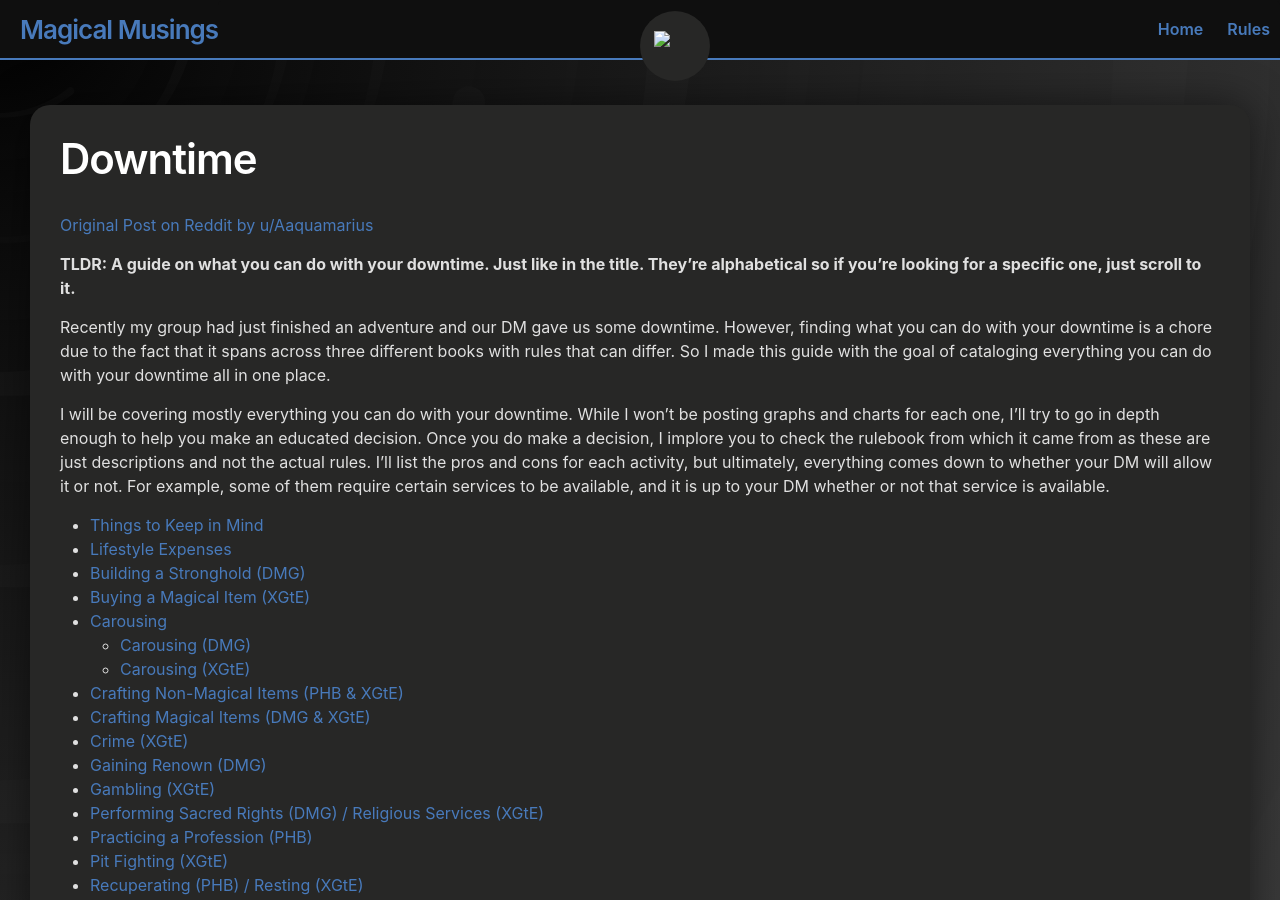
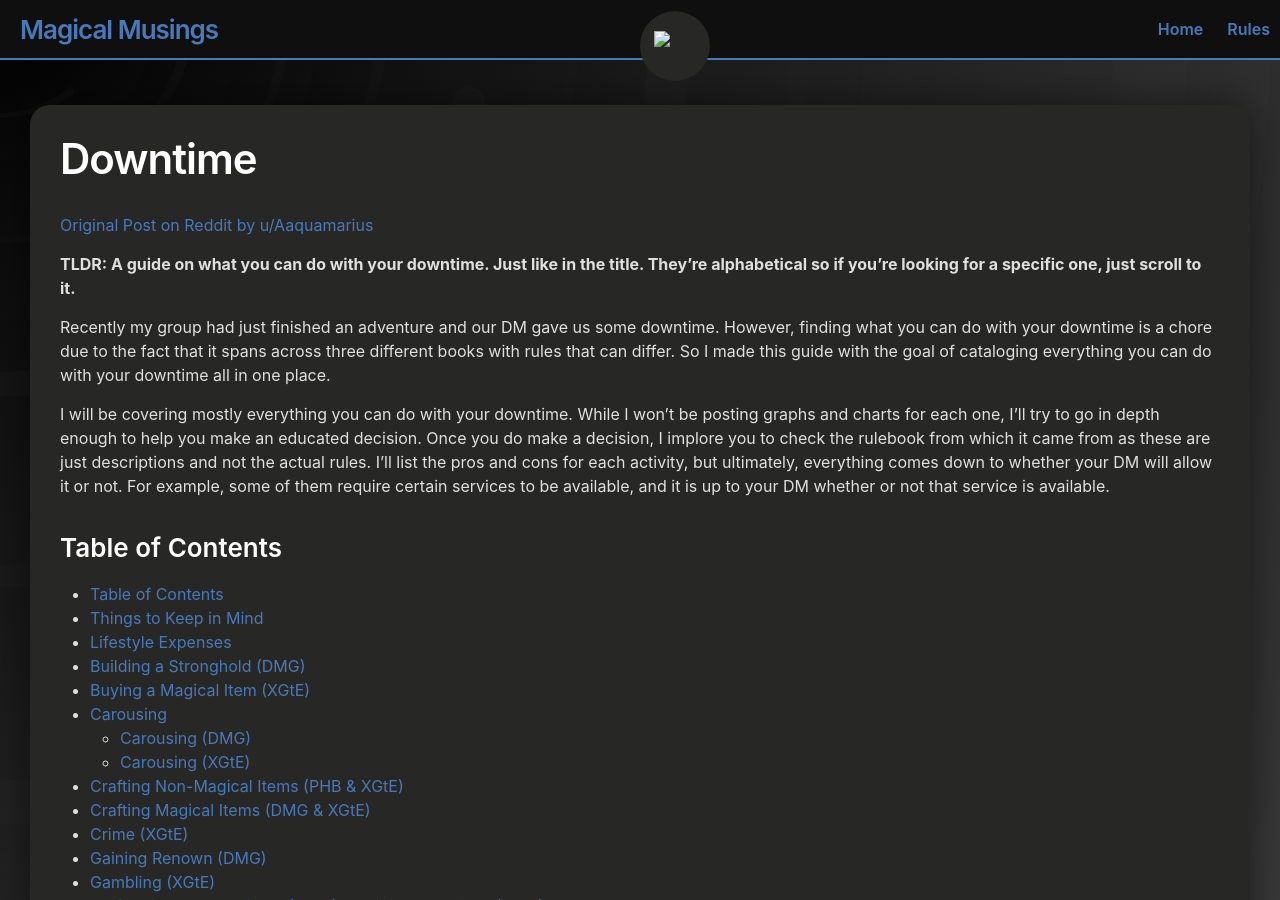
Before and after one commit to andersthemagi/magicalmusings.github.io, a Jekyll site: the page built from _posts/2020-10-03-rules-dt.md, in a window 1280 px wide and 900 px high. Built offline with Jekyll 4.4.1, drawn with Linux system fonts in a browser that asks for light colours.

Commit message:
Update 2020-10-03-rules-dt.md

```diff
--- a/_posts/2020-10-03-rules-dt.md
+++ b/_posts/2020-10-03-rules-dt.md
@@ -14,6 +14,7 @@ Recently my group had just finished an adventure and our DM gave us some downtim
 
 I will be covering mostly everything you can do with your downtime. While I won't be posting graphs and charts for each one, I'll try to go in depth enough to help you make an educated decision. Once you do make a decision, I implore you to check the rulebook from which it came from as these are just descriptions and not the actual rules. I'll list the pros and cons for each activity, but ultimately, everything comes down to whether your DM will allow it or not. For example, some of them require certain services to be available, and it is up to your DM whether or not that service is available.
 
+### Table of Contents
 * TOC
 {:toc}
 
```
